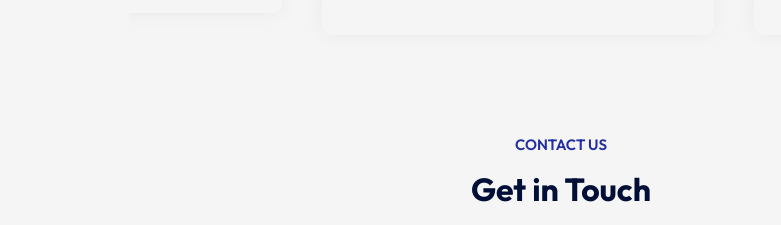
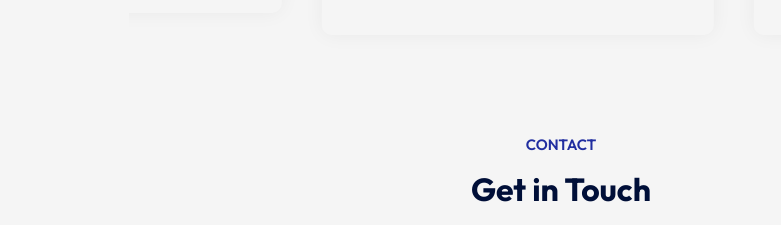
Before and after one commit to Ofuezuem/team-soji-foundation, a React (Vite) app: page / in a window 1280 px wide. Shown: the part 2820-3045 px from the top of the page, without its empty margins (79-860 px from the left). Built offline with nearby package versions, Linux system fonts and the light colour scheme.

Commit message:
change contact page

```diff
--- a/src/App.jsx
+++ b/src/App.jsx
@@ -22,7 +22,7 @@ const App = () => {
         <Campus />
         <Title subTitle='TESTIMONIALS' title='What People are Saying'/>
         <Testimonials />
-        <Title subTitle='Contact us' title='Get in Touch'/>
+        <Title subTitle='Contact' title='Get in Touch '/>
         <Contact/>
         <Footer />
       </div>
```
